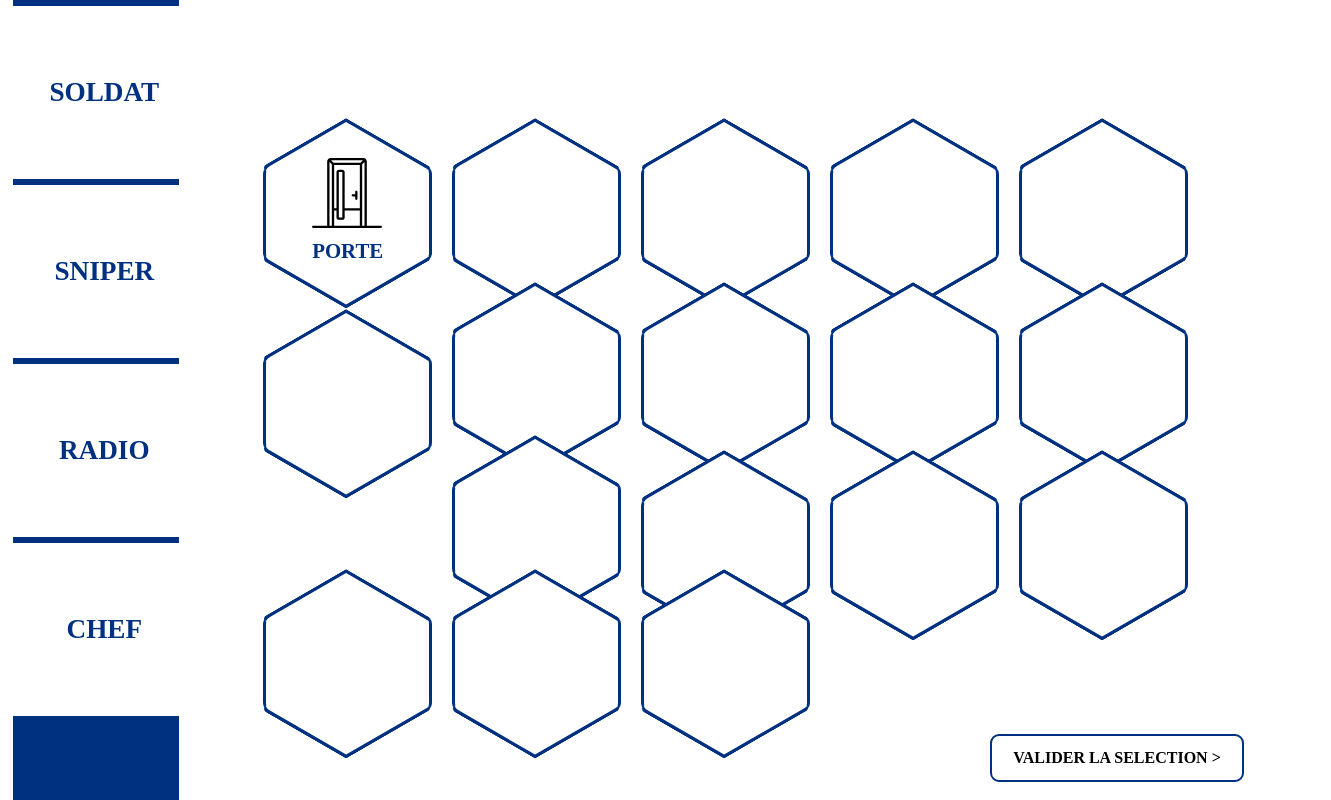
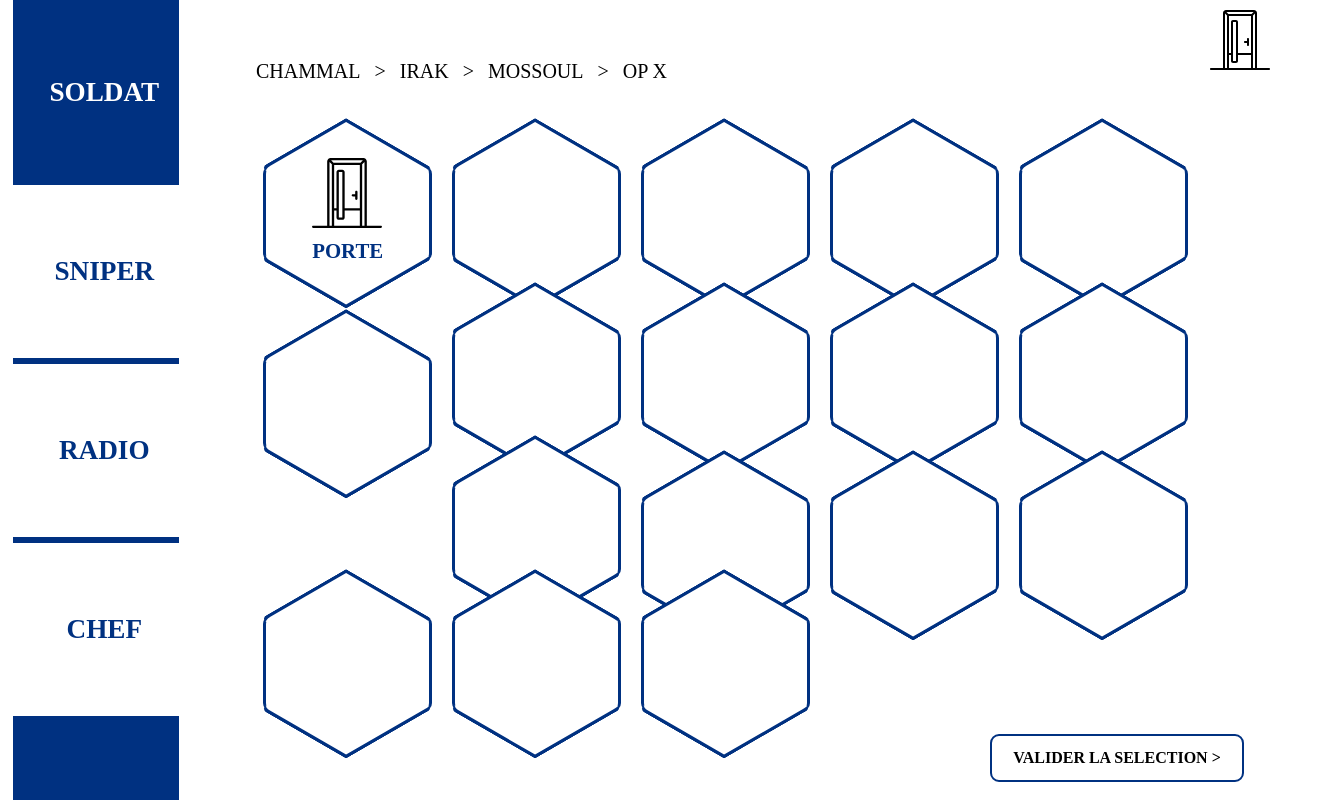
Before and after one commit to proust96/Chakra, a plain HTML site: page index.html in a window 1280 px wide. Shown: the whole page, 1331 px wide, since content can reach past the window. Drawn offline with nearby package versions, Linux system fonts and the light colour scheme; a web font is replaced by a local one.

Commit message:
ecran dashboard ok

```diff
--- a/index.html
+++ b/index.html
@@ -12,9 +12,21 @@
   <link rel="stylesheet" href="hexagon.css">
 </head>
 <body>
+    <div class="logo">
+        <img src="door.svg" />
+    </div>
+    <div class="fil_ariane">
+        <div class="elem">CHAMMAL</div>
+        <div class="sep">></div>
+        <div class="elem">IRAK</div>
+        <div class="sep">></div>
+        <div class="elem">MOSSOUL</div>
+        <div class="sep">></div>
+        <div class="elem">OP X</div>
+    </div>
     <div class="menu_gauche">
         <ul>
-            <li>SOLDAT</li>
+            <li class="sel">SOLDAT</li>
             <li>SNIPER</li>
             <li>RADIO</li>
             <li>CHEF</li>
--- a/style.css
+++ b/style.css
@@ -5,6 +5,30 @@ html, body {
     padding: 0;
     font-family: 'HGMaruGothicMPRO_22721';
     overflow: hidden;
+}
+.logo {
+    position: absolute;
+    top: 10px;
+    right: 10px;
+    width: 60px;
+    height: 60px;
+}
+.logo img {
+    width: 100%;
+}
+.fil_ariane {
+    position: absolute;
+    top: 7.5%;
+    left: 20%;
+    width: 84%;
+    font-size: 1.25em;
+}
+.fil_ariane .elem {
+    display: inline-block;
+}
+.fil_ariane .sep {
+    display: inline-block;
+    margin: 0 9px;
 }
 .btn_valider {
     position: absolute;
@@ -50,6 +74,15 @@ html, body {
     font-weight: 700;
     font-size: 1.7em;
     line-height: 173px;
+    cursor: pointer;
+}
+.menu_gauche li.sel, .menu_gauche li.sel:hover {
+    background-color: #ffffff00;
+    color: white;
+}
+.menu_gauche li:hover {
+    background-color: #ffffff52;
+    color: white;
 }
 .dashboard_hexagon {
     width: 79%;
```
